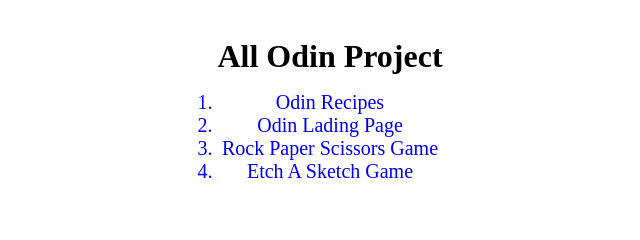
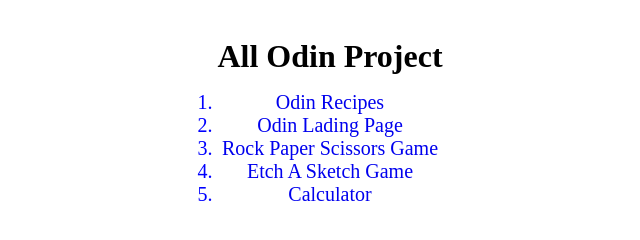
Before and after one commit to HNTNhan/OdinProject, a plain HTML site: page index.html in a window 1280 px wide. Shown: the part 218-458 px from the top of the page, without its empty margins (310-950 px from the left). Drawn offline with Linux system fonts and the light colour scheme.

Commit message:
Add link to calculator in homepage

```diff
--- a/index.html
+++ b/index.html
@@ -24,6 +24,7 @@
                 <li><a href="./Odin-LandingPage/"> Odin Lading Page </a></li>
                 <li><a href="./RockPaperScissors/"> Rock Paper Scissors Game </a></li>
                 <li><a href="./Etch-A-Sketch/"> Etch A Sketch Game </a></li>
+                <li><a href="./Calculator/"> Calculator </a></li>
             </ol>
         </main>
     </div>
```
